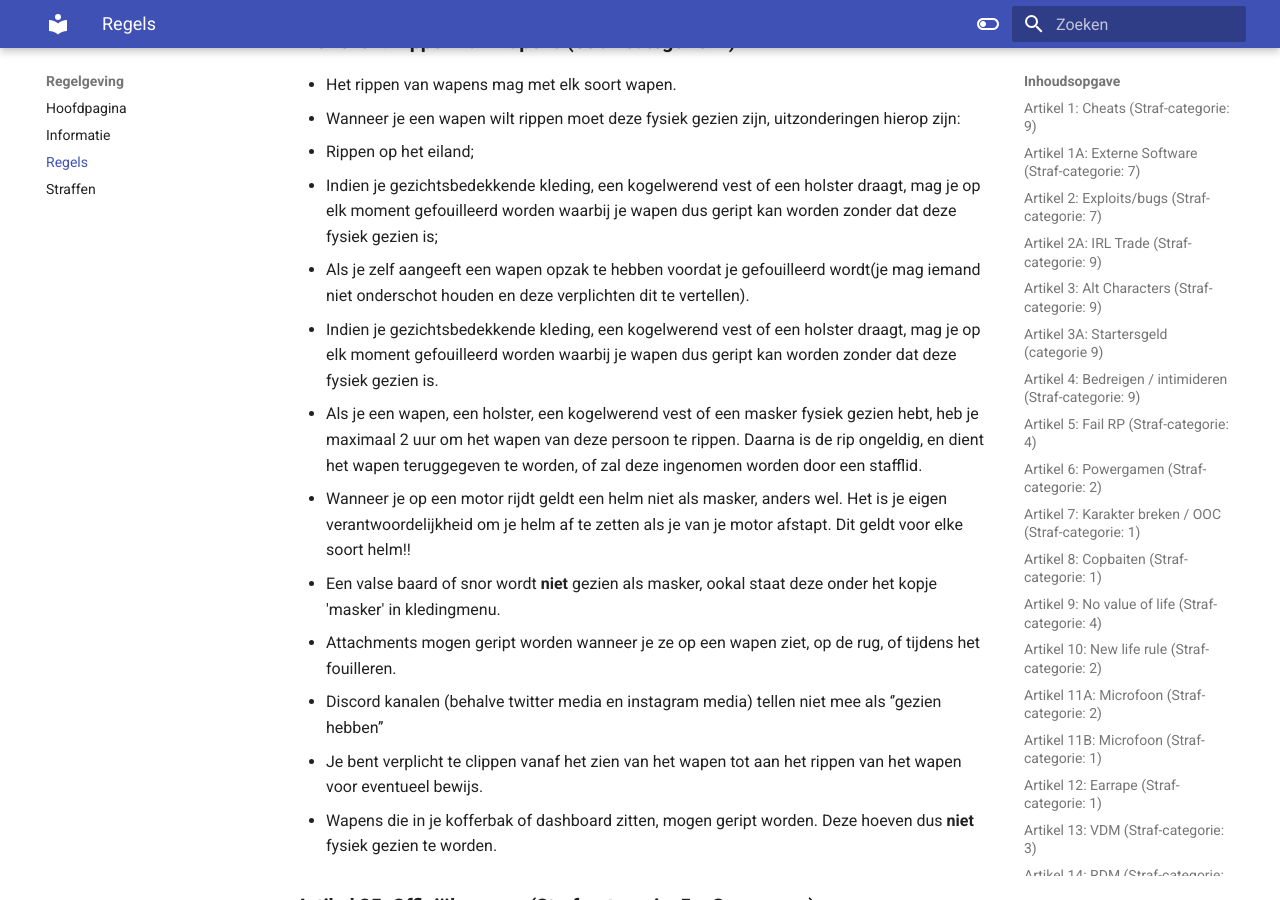
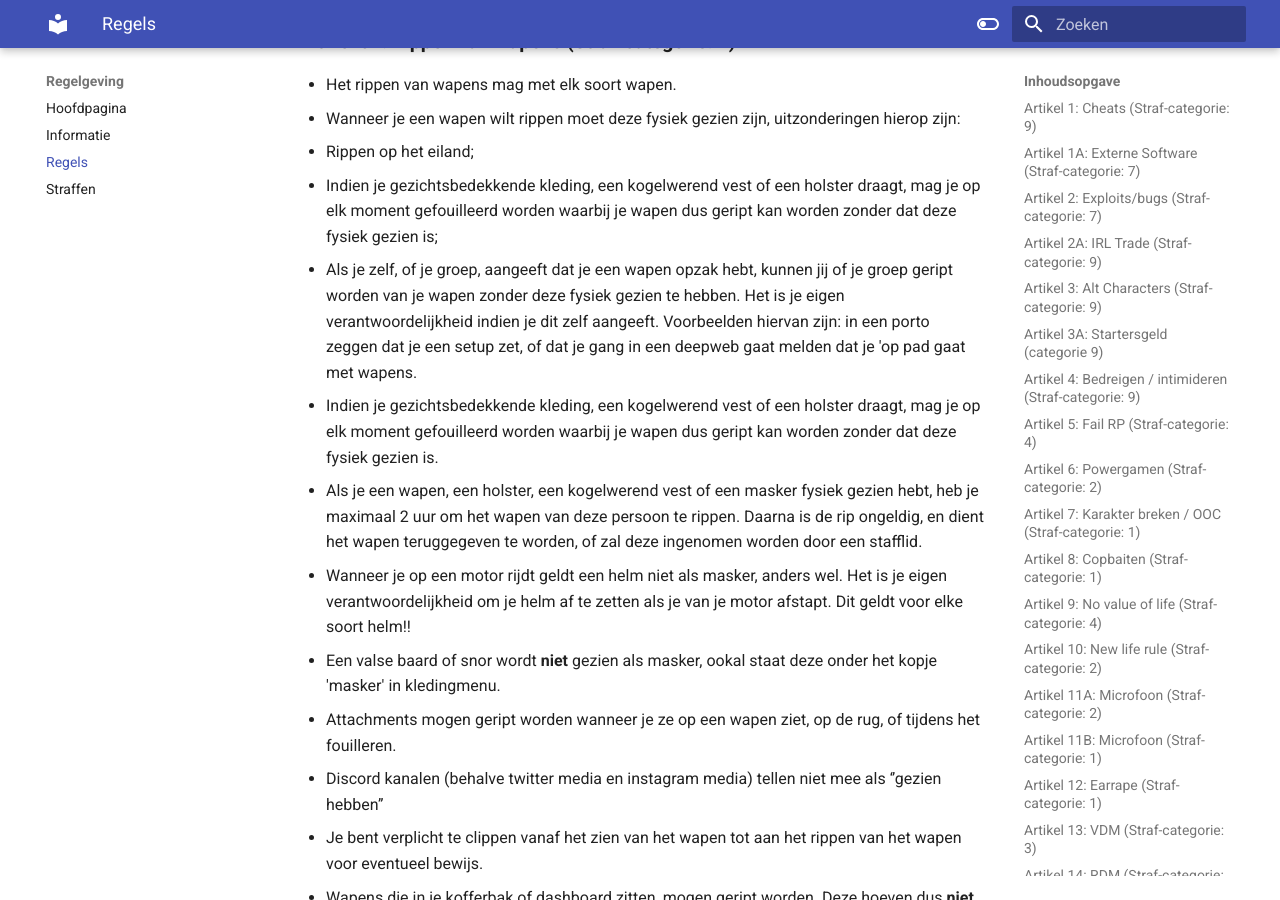
Before and after one commit to ZuiderVeenRP/apv, an MkDocs documentation site: the page built from docs/algemeen.md, in a window 1280 px wide and 900 px high, scrolled down 15050 px. Built offline with MkDocs 1.6.1 and Material for MkDocs 9.7.7, drawn with Linux system fonts in a browser that asks for light colours; comment, search, counter and statistics services are not loaded.

Commit message:
Update algemeen.md

```diff
--- a/docs/algemeen.md
+++ b/docs/algemeen.md
@@ -331,7 +331,8 @@
 - Wanneer je een wapen wilt rippen moet deze fysiek gezien zijn, uitzonderingen hierop zijn:
    * Rippen op het eiland;
    * Indien je gezichtsbedekkende kleding, een kogelwerend vest of een holster draagt, mag je op elk moment gefouilleerd worden waarbij je wapen dus geript kan worden zonder dat deze fysiek gezien is;
-   * Als je zelf aangeeft een wapen opzak te hebben voordat je gefouilleerd wordt(je mag iemand niet onderschot houden en deze verplichten dit te vertellen).
+   * Als je zelf, of je groep, aangeeft dat je een wapen opzak hebt, kunnen jij of je groep geript worden van je wapen zonder deze fysiek gezien te hebben.
+     Het is je eigen verantwoordelijkheid indien je dit zelf aangeeft. Voorbeelden hiervan zijn: in een porto zeggen dat je een setup zet, of dat je gang in een deepweb gaat melden dat je 'op pad gaat met wapens.
 - Indien je gezichtsbedekkende kleding, een kogelwerend vest of een holster draagt, mag je op elk moment gefouilleerd worden waarbij je wapen dus geript kan worden zonder dat deze fysiek gezien is.
 - Als je een wapen, een holster, een kogelwerend vest of een masker fysiek gezien hebt, heb je maximaal 2 uur om het wapen van deze persoon te rippen. Daarna is de rip ongeldig, en dient het wapen teruggegeven te worden, of zal deze ingenomen worden door een stafflid.
 - Wanneer je op een motor rijdt geldt een helm niet als masker, anders wel. Het is je eigen verantwoordelijkheid om je helm af te zetten als je van je motor afstapt. Dit geldt voor elke soort helm!!
```
